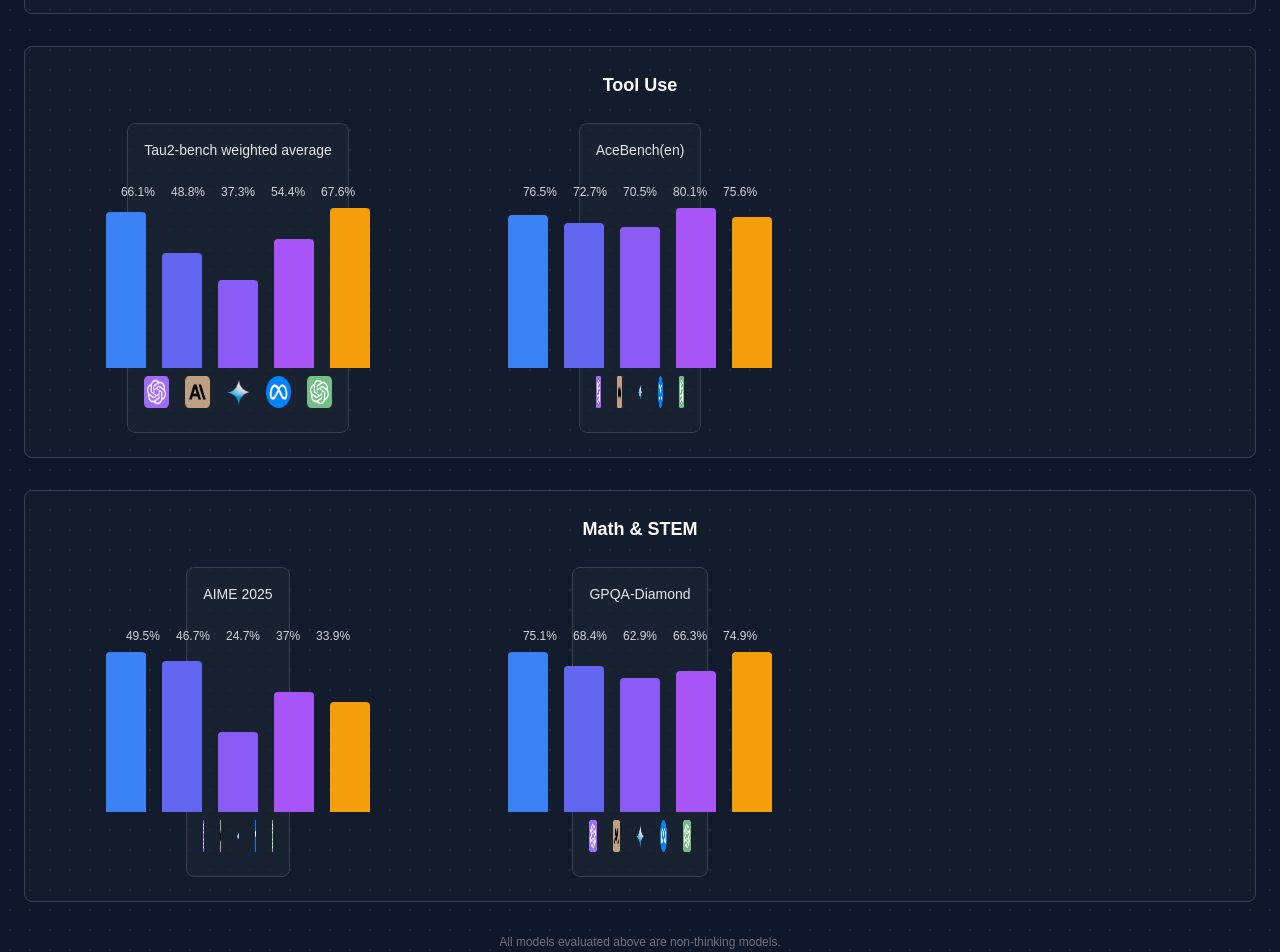
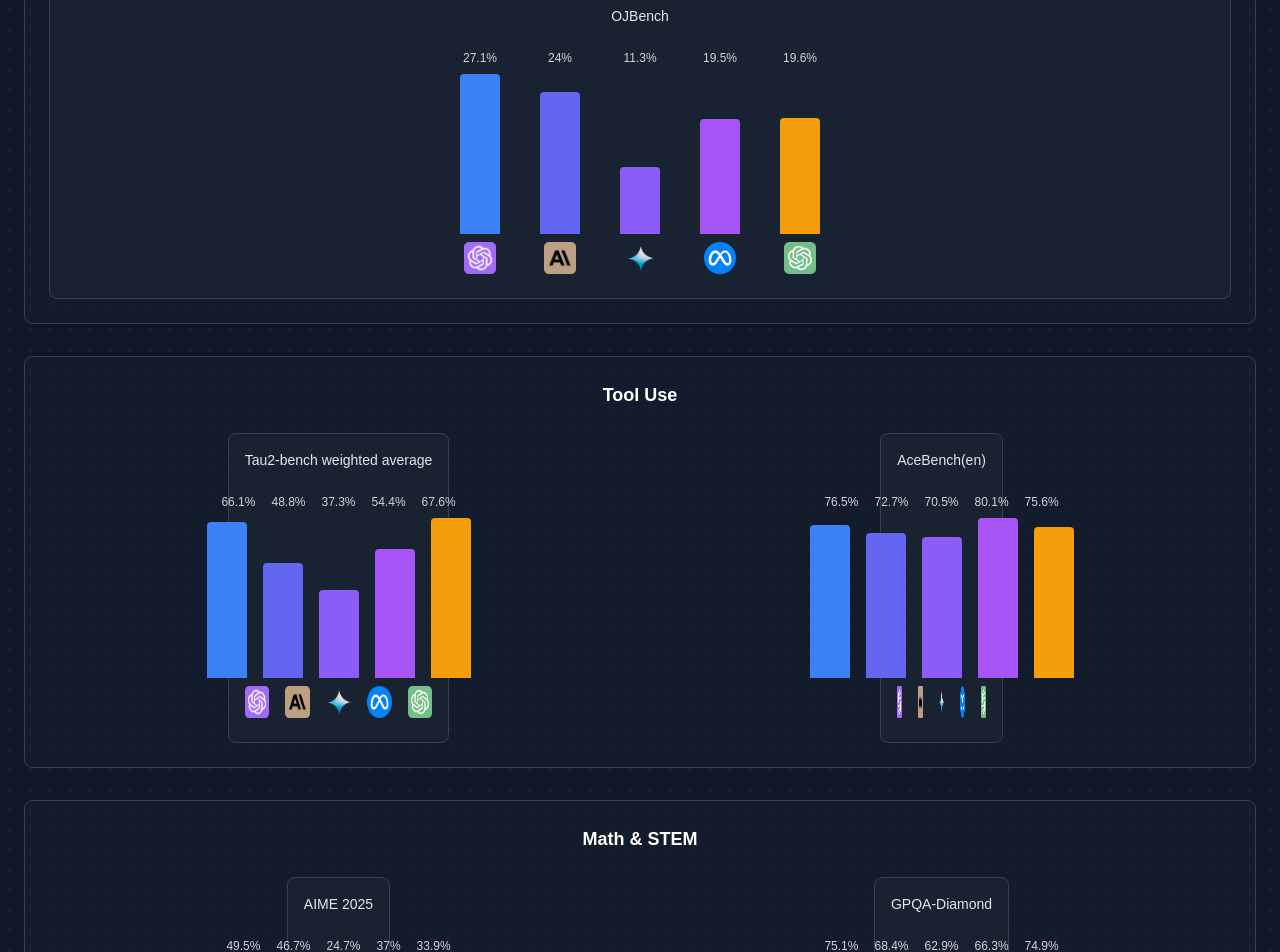
Before and after one commit to nfcrent/interactive_ai_benchmark, a Next.js app: page / in a window 1280 px wide. Shown: the part 780-1732 px from the top of the page. Built offline with nearby package versions, Linux system fonts and the light colour scheme.

Commit message:
adjusmtnet

```diff
--- a/app/page.tsx
+++ b/app/page.tsx
@@ -140,10 +140,9 @@ function Tooltip({ model, score, x, y, visible }: TooltipProps) {
 interface ChartProps {
   benchmark: BenchmarkData
   animated: boolean
-  wide?: boolean // NEW
+  wide?: boolean
 }
 
-// Model image file mapping based on your provided filenames
 const modelImageMap: { [key: string]: string } = {
   "GPT-4 Turbo": "/images/gpt-4 turbo.webp",
   "Claude-3.5 Sonnet": "/images/claude.webp",
@@ -172,7 +171,6 @@ function Chart({ benchmark, animated, wide }: ChartProps) {
     setHoveredBar(null)
   }
 
-  // Function to get shortened model name for mobile
   const getShortName = (model: string) => {
     switch (model) {
       case "GPT-4 Turbo":
@@ -195,7 +193,7 @@ function Chart({ benchmark, animated, wide }: ChartProps) {
   return (
     <div
       className={`bg-gray-800/50 rounded-lg p-3 sm:p-4 border border-gray-700 flex flex-col items-center
-        ${wide ? "col-span-1 sm:col-span-2 xl:col-span-3 w-full" : ""}`}
+        ${wide ? "xl:col-span-2 w-full" : ""}`}
       style={wide ? { minWidth: 0 } : {}}
     >
       <h3 className="text-xs sm:text-sm font-medium text-gray-200 mb-4 leading-tight text-center">{benchmark.name}</h3>
@@ -291,28 +289,15 @@ export default function AIBenchmarkWidget() {
     return () => clearTimeout(timer)
   }, [])
 
-  // Helper to mark OJBench as wide, and fill empty grid spots for symmetry
-  const agenticBenchmarks = benchmarkData["Agentic and Competitive Coding"].map((b, i, arr) =>
-    b.name === "OJBench"
-      ? { ...b, wide: true }
-      : { ...b, wide: false }
+  // Mark OJBench as wide
+  const agenticBenchmarks = benchmarkData["Agentic and Competitive Coding"].map((b) =>
+    b.name === "OJBench" ? { ...b, wide: true } : { ...b, wide: false }
   )
   const toolBenchmarks = benchmarkData["Tool Use"]
   const mathBenchmarks = benchmarkData["Math & STEM"]
 
-  // Fillers for consistent grid (so last row has 3 items)
-  function gridFillers(arr: any[], wideIdx: number | null = null) {
-    const items = arr.length
-    if (items === 4 && wideIdx !== null) return [null, null] // 2 grid gaps for 1 wide
-    if (items % 3 === 0) return []
-    if (items % 3 === 1) return [null, null]
-    if (items % 3 === 2) return [null]
-    return []
-  }
-
   return (
     <div className="min-h-screen bg-slate-900 relative overflow-hidden flex flex-col items-center">
-      {/* Dotted grid background */}
       <div
         className="absolute inset-0 opacity-20"
         style={{
@@ -328,16 +313,12 @@ export default function AIBenchmarkWidget() {
             <h2 className="text-base sm:text-lg font-semibold text-white mb-4 sm:mb-6 text-center">
               Agentic and Competitive Coding
             </h2>
-            <div className="grid grid-cols-1 sm:grid-cols-2 xl:grid-cols-3 gap-6 w-full justify-items-center">
+            <div className="grid grid-cols-1 sm:grid-cols-2 xl:grid-cols-2 gap-6 w-full justify-items-center">
               <Chart key={agenticBenchmarks[0].name} benchmark={agenticBenchmarks[0]} animated={animated} />
               <Chart key={agenticBenchmarks[1].name} benchmark={agenticBenchmarks[1]} animated={animated} />
               <Chart key={agenticBenchmarks[2].name} benchmark={agenticBenchmarks[2]} animated={animated} />
-              {/* OJBench as wide */}
+              {/* OJBench as wide, spans 2 columns on xl */}
               <Chart key={agenticBenchmarks[3].name} benchmark={agenticBenchmarks[3]} animated={animated} wide />
-              {/* Fillers for symmetry */}
-              {gridFillers(agenticBenchmarks, 3).map((_, i) => (
-                <div key={`agentic-filler-${i}`} className="hidden xl:block" />
-              ))}
             </div>
           </div>
 
@@ -346,12 +327,9 @@ export default function AIBenchmarkWidget() {
             <h2 className="text-base sm:text-lg font-semibold text-white mb-4 sm:mb-6 text-center">
               Tool Use
             </h2>
-            <div className="grid grid-cols-1 sm:grid-cols-2 xl:grid-cols-3 gap-6 w-full justify-items-center">
-              {toolBenchmarks.map((benchmark, i) => (
+            <div className="grid grid-cols-1 sm:grid-cols-2 xl:grid-cols-2 gap-6 w-full justify-items-center">
+              {toolBenchmarks.map((benchmark) => (
                 <Chart key={benchmark.name} benchmark={benchmark} animated={animated} />
-              ))}
-              {gridFillers(toolBenchmarks).map((_, i) => (
-                <div key={`tool-filler-${i}`} className="hidden xl:block" />
               ))}
             </div>
           </div>
@@ -361,12 +339,9 @@ export default function AIBenchmarkWidget() {
             <h2 className="text-base sm:text-lg font-semibold text-white mb-4 sm:mb-6 text-center">
               Math & STEM
             </h2>
-            <div className="grid grid-cols-1 sm:grid-cols-2 xl:grid-cols-3 gap-6 w-full justify-items-center">
-              {mathBenchmarks.map((benchmark, i) => (
+            <div className="grid grid-cols-1 sm:grid-cols-2 xl:grid-cols-2 gap-6 w-full justify-items-center">
+              {mathBenchmarks.map((benchmark) => (
                 <Chart key={benchmark.name} benchmark={benchmark} animated={animated} />
-              ))}
-              {gridFillers(mathBenchmarks).map((_, i) => (
-                <div key={`math-filler-${i}`} className="hidden xl:block" />
               ))}
             </div>
           </div>
```
